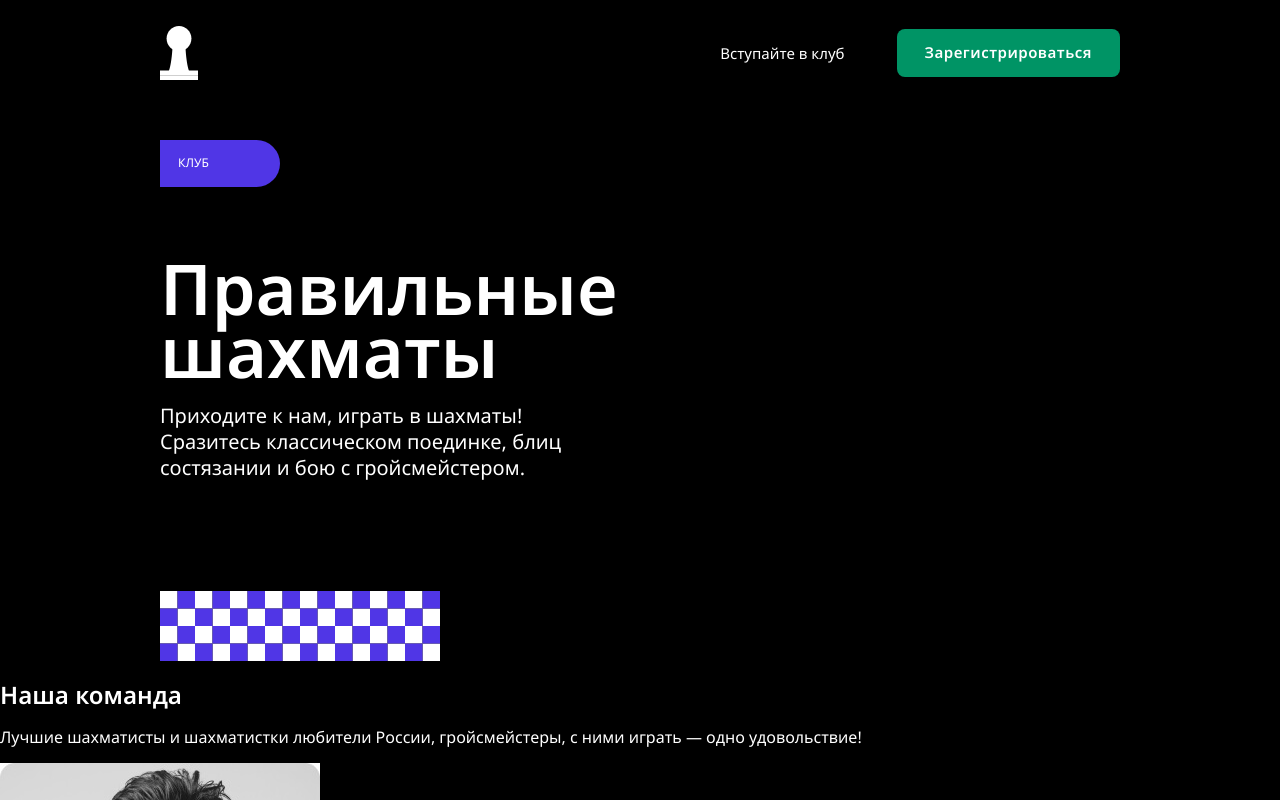
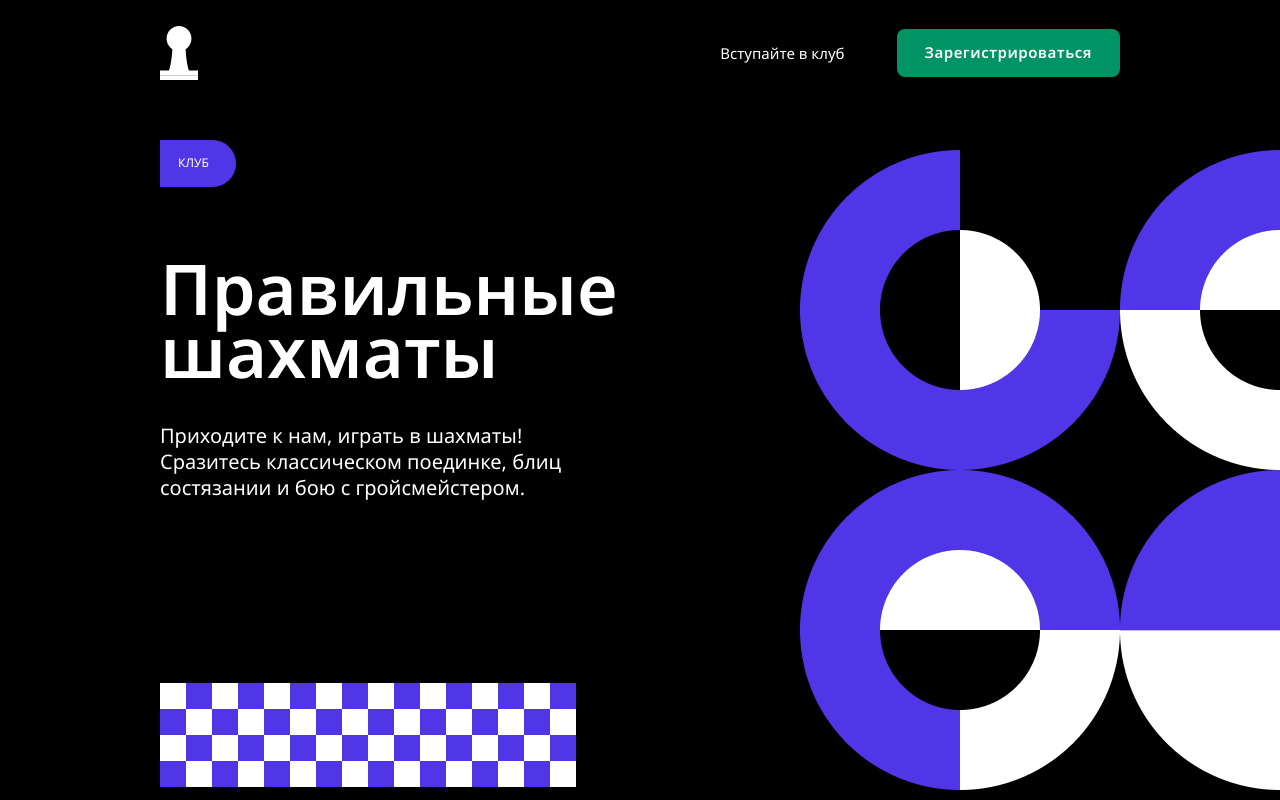
Before and after one commit to puinka/chess-club, a plain HTML site: page index.html in a window 1280 px wide. Shown: the top 800 px of the page. Drawn offline with nearby package versions, Linux system fonts and the light colour scheme; files that its build step writes are made by us from their sources.

Commit message:
Adds styles for the Hero block

```diff
--- a/index.html
+++ b/index.html
@@ -19,13 +19,17 @@
     </header>
     <main class="main">
       <section class="hero">
+        <div class="hero__wrap">
           <div class="badge"><p class="badge__text">Клуб</p></div>
           <h1 class="hero__title">Правильные шахматы</h1>
           <p class="hero__lead">
             Приходите к нам, играть в шахматы! Сразитесь&nbsp;классическом
             поединке, блиц состязании&nbsp;и бою с гройсмейстером.
           </p>
-        <div class="hero__deco-board deco-board deco-board_type_primary"></div>
+          <div
+            class="hero__deco-board deco-board deco-board_type_primary"
+          ></div>
+        </div>
       </section>
       <section class="team">
         <h2 class="team__title">Наша команда</h2>
--- a/scss/blocks/_badge.scss
+++ b/scss/blocks/_badge.scss
@@ -1,19 +1,17 @@
 .badge {
-  padding: 8px 20px 8px 16px;
-  max-width: 63px;
+  padding: 15px;
+  max-width: 34px;
   max-height: 40px;
   background-color: $color-bg-secondary;
   border-top-right-radius: 30px;
   border-bottom-right-radius: 30px;
   margin-bottom: 60px;
-  display: flex;
-  align-items: center;
 
   @include tablet {
     font-size: 16px;
     padding: 18px;
     margin-bottom: 70px;
-    max-width: 84px;
+    max-width: 40px;
   }
 
   &__text {
--- a/scss/blocks/_deco-board.scss
+++ b/scss/blocks/_deco-board.scss
@@ -4,6 +4,11 @@
   background-position: 0 0;
   background-repeat: no-repeat;
   background-size: contain;
+
+  @include tablet {
+    max-width: 416px;
+    height: 104px;
+  }
 
   &_type_primary {
     background-image: url("../../assets/images/hero-board-violet--mobile.svg");
--- a/scss/blocks/_hero.scss
+++ b/scss/blocks/_hero.scss
@@ -1,6 +1,45 @@
 .hero {
-  @include padding;
+  padding-top: 10px 0 20px;
+  background-image: url("../../assets/images/hero-illustration--mobile.png");
+  background-repeat: no-repeat;
+  background-position: top 0 right 20px;
+  background-size: 120px 60px;
 
+  @include tablet {
+    background-image: url("../../assets/images/hero-illustration--tablet.png");
+    background-size: 130px 520px;
+    background-position: top 160px right 0;
+    padding-bottom: 50px;
+  }
+
+  @include desktop {
+    background-image: url("../../assets/images/hero-illustration--desktop.png");
+    background-size: 480px 640px;
+    background-position: top 10px right 0;
+    padding-bottom: 80px;
+  }
+
+  &__wrap {
+    padding-left: 20px;
+    padding-right: 20px;
+    margin: 0 auto 0 0;
+    max-width: 320px;
+
+    @include tablet {
+      padding-left: 50px;
+      max-width: 500px;
+    }
+
+    @include desktop {
+      padding-left: 160px;
+    }
+
+    @include desktop-hd {
+      padding: 0;
+      max-width: 1120px;
+      margin-left: auto;
+    }
+  }
   &__title {
     margin: 0 0 20px 0;
     padding: 0;
@@ -11,6 +50,7 @@
     @include tablet {
       font-size: 70px;
       max-width: 500px;
+      margin-bottom: 40px;
     }
   }
 
@@ -23,6 +63,11 @@
     @include tablet {
       font-size: 20px;
       max-width: 500px;
+      margin-bottom: 212px;
+    }
+
+    @include desktop {
+      margin-bottom: 182px;
     }
   }
 }
--- a/scss/vendor/_variables.scss
+++ b/scss/vendor/_variables.scss
@@ -13,5 +13,5 @@ $font-weights: (
   "bold": 600,
 );
 $tablet: 768px;
-$desktop-s: 1280px;
+$desktop-s: 1024px;
 $desktop-l: 1440px;
```
Also changed, not shown: assets/images/hero-illustration--desktop.png (added), assets/images/hero-illustration--desktop.svg (deleted), assets/images/hero-illustration--mobile.png (added), assets/images/hero-illustration--mobile.svg (deleted), assets/images/hero-illustration--tablet.png (added), assets/images/hero-illustration--tablet.svg (deleted). Lines whose indentation alone changed are shown as unchanged.
